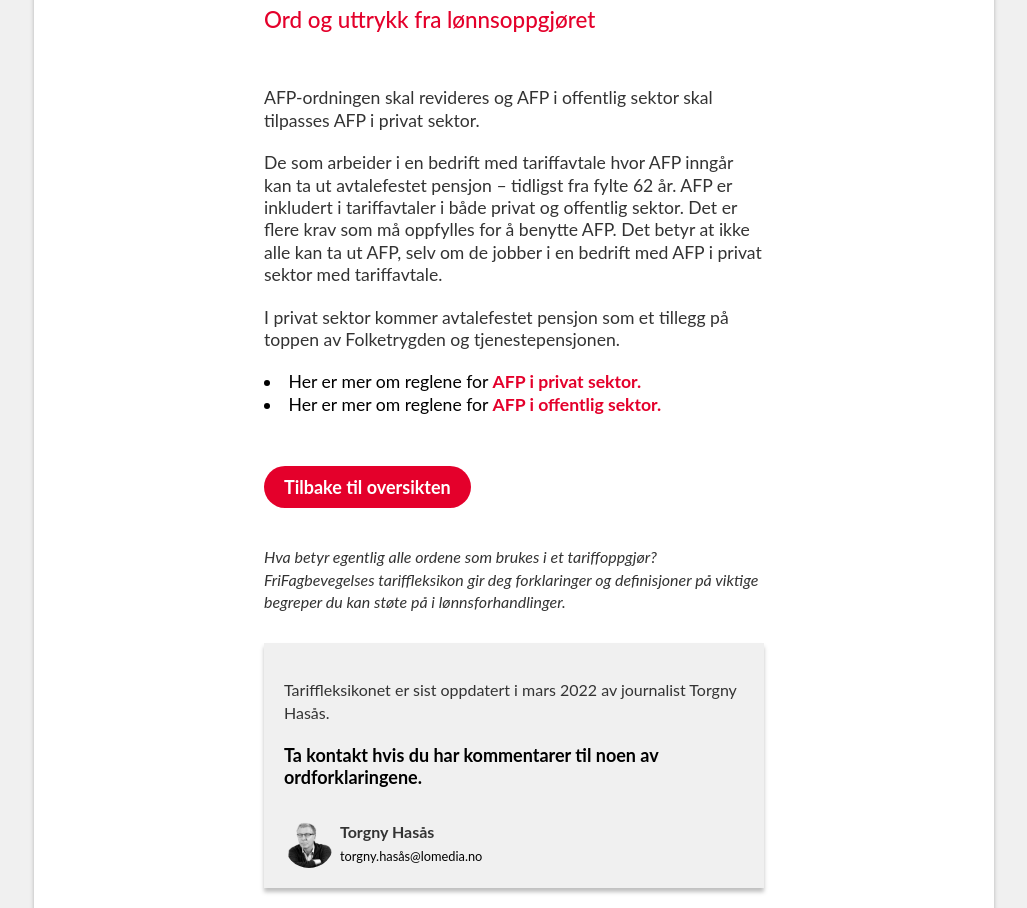
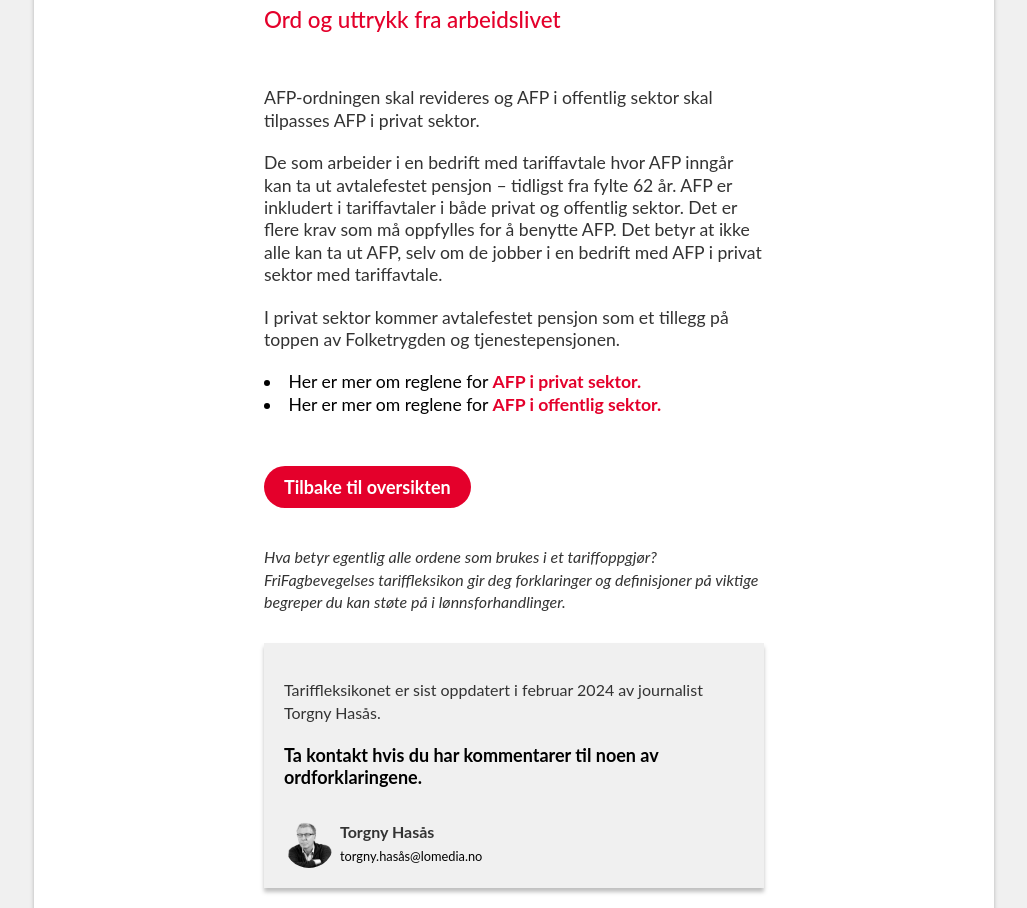
Before and after one commit to Ninuskaninus/tariffleksikon_2024, a website with bundled scripts: page pages/tariff.html in a window 1280 px wide. Shown: the part 158-1066 px from the top of the page, without its empty margins (126-1153 px from the left). Built offline with nearby package versions, Linux system fonts and the light colour scheme.

Commit message:
changed date and h2

```diff
--- a/pages/tariff.html
+++ b/pages/tariff.html
@@ -14,7 +14,7 @@
           <img src="/src/img/tariff_logo.png" alt="" />
           <h1>Tariffleksikon</h1>
         </div>
-        <h2>Ord og uttrykk fra lønnsoppgjøret</h2>
+        <h2>Ord og uttrykk fra arbeidslivet</h2>
       </div>
       <div class="frifag-tariff-article-body">
         <div class="frifag-tariff-article-text">
@@ -57,7 +57,7 @@
       </div>
       <div class="frifag-tariff-article-byline">
         <p>
-          Tariffleksikonet er sist oppdatert i mars 2022 av journalist Torgny
+          Tariffleksikonet er sist oppdatert i februar 2024 av journalist Torgny
           Hasås.
         </p>
         <b>Ta kontakt hvis du har kommentarer til noen av ordforklaringene.</b>
```
Also changed, not shown: index.html (+2 -2 lines).
